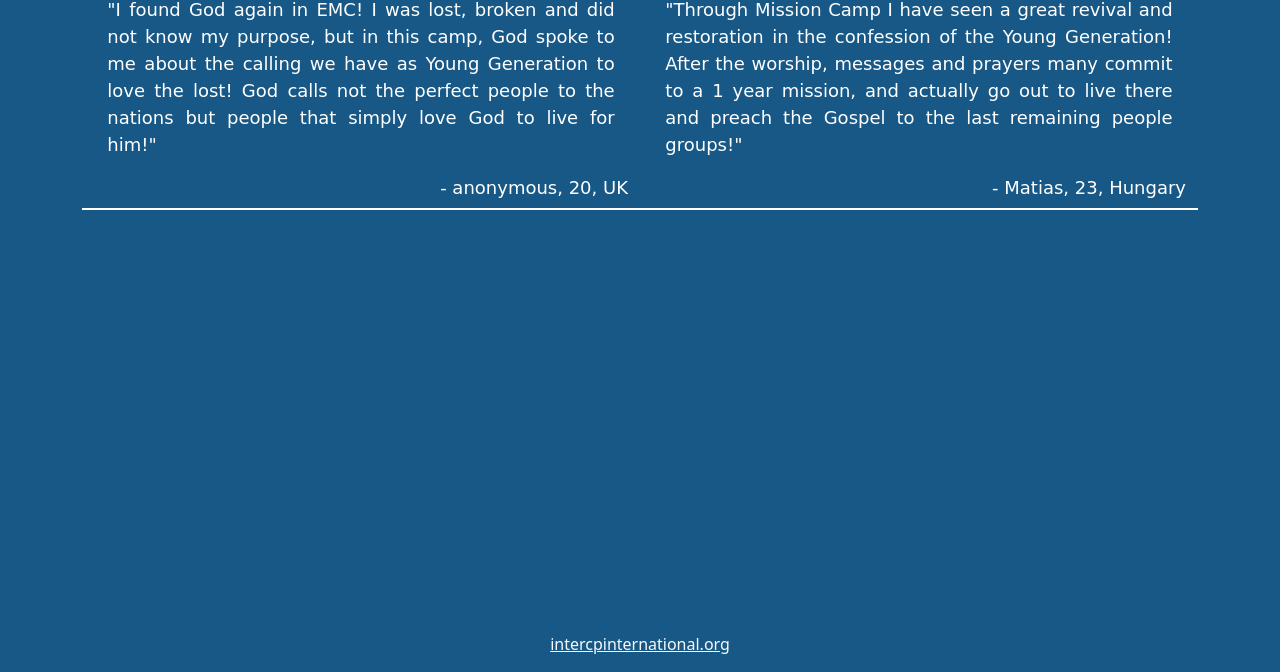
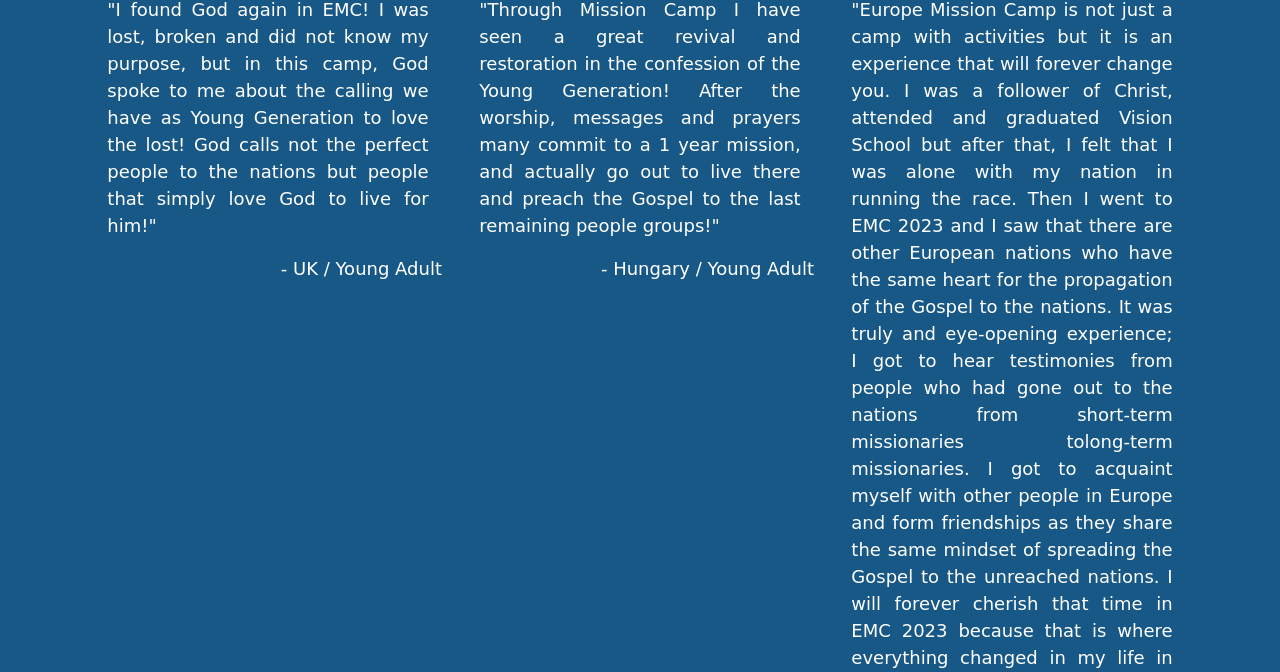
Before and after one commit to marton200472/missioncamp-website, a plain HTML site: page testimonies.html in a window 1280 px wide. Shown: the part 128-800 px from the top of the page. Drawn offline with nearby package versions, Linux system fonts and the light colour scheme; a web font is replaced by a local one.

Commit message:
more testimonies

```diff
--- a/testimonies.html
+++ b/testimonies.html
@@ -31,7 +31,7 @@
                     spoke to me about the calling we have as Young Generation to love the lost! God calls not the
                     perfect people to the nations but people that simply love God to live for him!"
                 </p>
-                <p class="text-end">- anonymous, 20, UK</p>
+                <p class="text-end">- UK / Young Adult</p>
             </div>
             <div class="col-md pb-5 pb-md-0">
                 <p>
@@ -41,12 +41,24 @@
                     there
                     and preach the Gospel to the last remaining people groups!"
                 </p>
-                <p class="text-end">- Matias, 23, Hungary</p>
+                <p class="text-end">- Hungary / Young Adult</p>
+            </div>
+            <div class="col-md pb-5 pb-md-0">
+                <p>
+                    "Europe Mission Camp is not just a camp with activities but it is an experience that will forever change you.
+                    I was a follower of Christ, attended and graduated Vision School but after that, I felt that I was alone with my nation in running the race.
+                    Then I went to EMC 2023 and I saw that there are other European nations who have the same heart for the propagation of the Gospel
+                    to the nations. It was truly and eye-opening experience; I got to hear testimonies from people who had gone out to the nations from short-term
+                    missionaries tolong-term missionaries. I got to acquaint myself with other people in Europe and form friendships as they share the same mindset
+                    of spreading the Gospel to the unreached nations. I will forever cherish that time in EMC 2023 because that is where everything changed in my life
+                    in Christ and His commandment of spreading the Gospel to the unreached nations."
+                </p>
+                <p class="text-end">- UK / Young Adult</p>
             </div>
         </div>
     </div>
 
-    <footer class="fixed-bottom">
+    <footer>
         <p class="text-center"><a href="//intercpinternational.org" target="_blank"
                 class="text-light">intercpinternational.org</a></p>
     </footer>
```
Also changed, not shown: index.html (+0 -3 lines).
